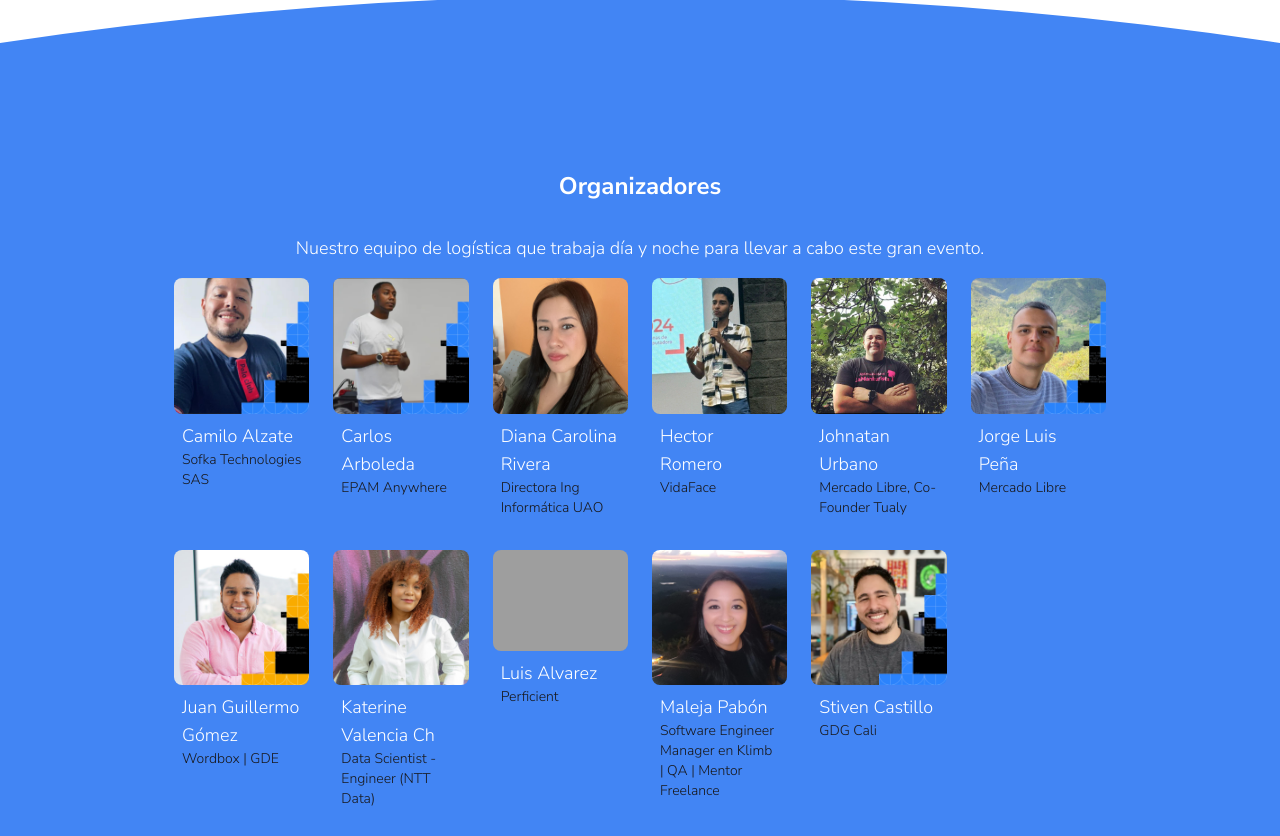
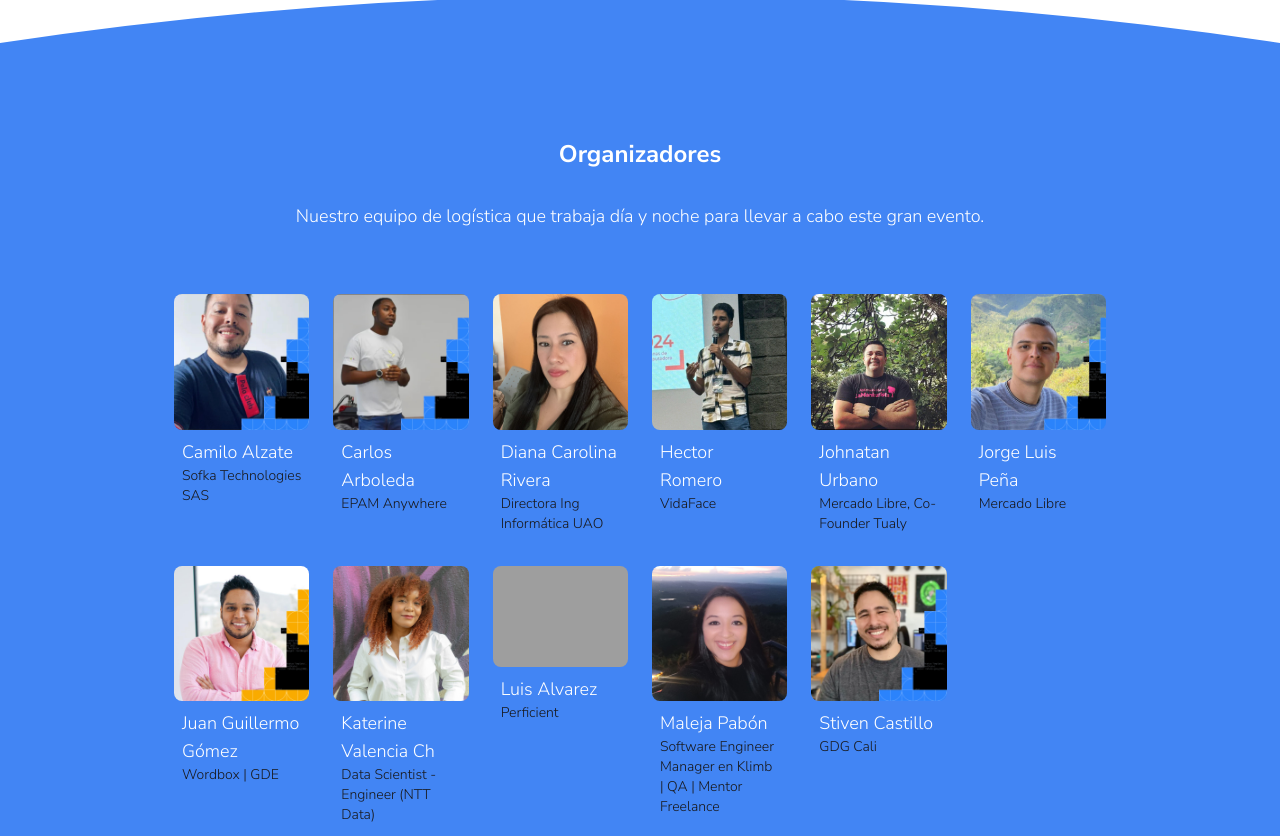
Before and after one commit to caalzate91/devfest-page, an Astro site: page / in a window 1280 px wide. Shown: the part 805-1641 px from the top of the page. Built offline with nearby package versions, Linux system fonts and the light colour scheme; Astro itself is replaced by a stand-in of ours; grey boxes are pictures that could not be loaded.

Commit message:
fix: correct padding and margin in organizers section header

```diff
--- a/src/components/Sections/Organizers.astro
+++ b/src/components/Sections/Organizers.astro
@@ -20,10 +20,10 @@ const { organizers } = Astro.props;
   </div>
 
   <div
-    class="footer-bg w-full h-full flex items-center justify-center gap-2 flex-col text-white p-2"
+    class="footer-bg w-full h-full flex items-center justify-center gap-2 flex-col text-white px-2"
   >
-    <h3 class="text-2xl font-semibold text-center mt-6 mb-6">Organizadores</h3>
-    <span class="text-md md:text-lg font-light"
+    <h3 class="text-2xl font-semibold text-center mb-6">Organizadores</h3>
+    <span class="text-md md:text-lg font-light mb-6 md:mb-12"
       >Nuestro equipo de logística que trabaja día y noche para llevar a cabo
       este gran evento.</span
     >
```
